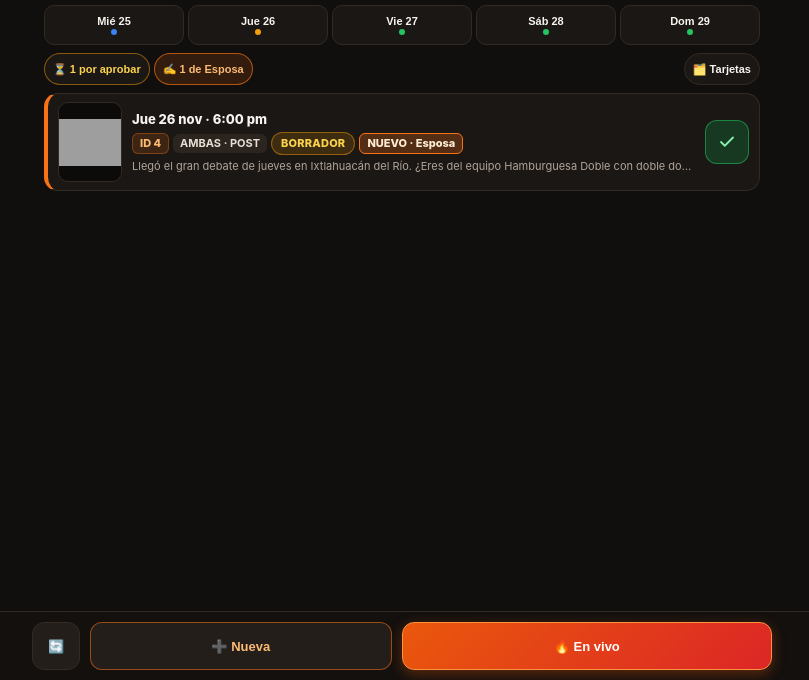
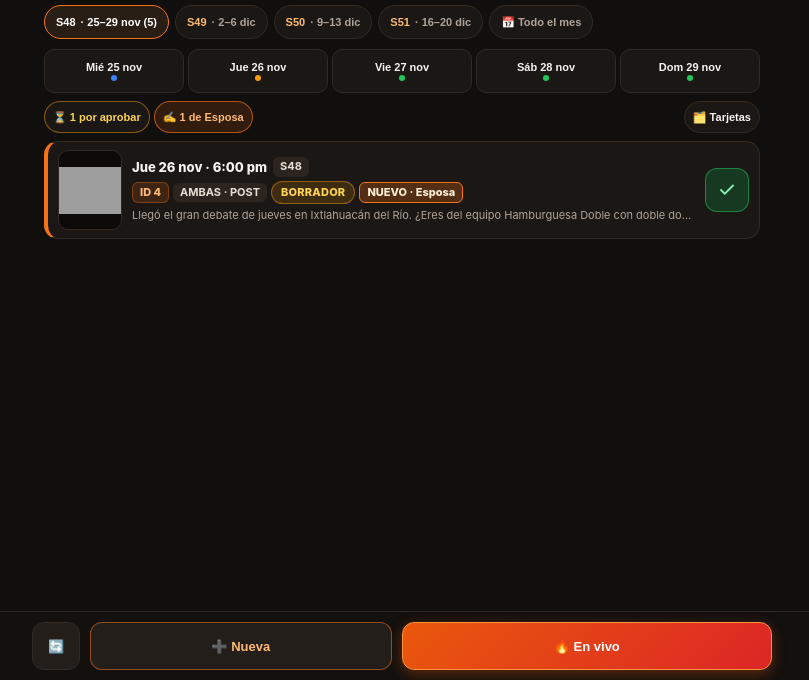
Before and after one commit to alegriacontreras03-rgb/laparrilla-studio, a plain HTML site: page index.html in a window 1280 px wide. Shown: the part 120-800 px from the top of the page, without its empty margins (238-1047 px from the left). Drawn offline with Linux system fonts and the light colour scheme; grey boxes are pictures that could not be loaded.

Commit message:
v12.3: planificador mensual de 4 semanas con numero de semana ISO, fechas reales y selector rapido en Nueva

```diff
--- a/app.js
+++ b/app.js
@@ -1,6 +1,6 @@
 "use strict";
 
-const APP_VERSION = "v12.2";
+const APP_VERSION = "v12.3";
 const CLOUDINARY_PREFIX = "https://res.cloudinary.com/sgn99usk/";
 const FALLBACK_LOGO_URL = "https://res.cloudinary.com/sgn99usk/image/upload/v1795549736/r2hnfddyonxj127l8uop.jpg";
 const AVATAR_LOGO_URL = "https://res.cloudinary.com/sgn99usk/image/upload/w_96,h_96,c_fill,r_max,f_auto,q_auto/v1795549736/r2hnfddyonxj127l8uop.jpg";
@@ -88,21 +88,55 @@ function getNowTimeMx() {
   }
 }
 
-function getNextWeekDatesMx() {
+function getIsoWeekNumber(fechaStr) {
+  const m = String(fechaStr || "").match(/^(\d{4})-(\d{2})-(\d{2})/);
+  if (!m) return 0;
+  const d = new Date(Date.UTC(Number(m[1]), Number(m[2]) - 1, Number(m[3])));
+  const dayNum = d.getUTCDay() || 7;
+  d.setUTCDate(d.getUTCDate() + 4 - dayNum);
+  const yearStart = new Date(Date.UTC(d.getUTCFullYear(), 0, 1));
+  return Math.ceil((((d - yearStart) / 86400000) + 1) / 7);
+}
+
+function getFourWeeksMx() {
+  const months = ["ene", "feb", "mar", "abr", "may", "jun", "jul", "ago", "sep", "oct", "nov", "dic"];
   const today = getTodayMx();
   const [y, m, d] = today.split("-").map(Number);
   const base = new Date(y, m - 1, d, 12, 0, 0);
-  const dow = base.getDay();
-  let daysToWed = (3 - dow + 7) % 7;
-  if (daysToWed === 0) daysToWed = 7;
+  const dow = base.getDay(); // 0=Dom, 1=Lun .. 6=Sab
+  const diffToMon = dow === 0 ? -6 : 1 - dow;
+  const thisMonday = new Date(base.getTime() + diffToMon * 86400000);
   const fmt = (dt) => `${dt.getFullYear()}-${String(dt.getMonth() + 1).padStart(2, "0")}-${String(dt.getDate()).padStart(2, "0")}`;
-  return {
-    "Mié": fmt(new Date(base.getTime() + daysToWed * 86400000)),
-    "Jue": fmt(new Date(base.getTime() + (daysToWed + 1) * 86400000)),
-    "Vie": fmt(new Date(base.getTime() + (daysToWed + 2) * 86400000)),
-    "Sáb": fmt(new Date(base.getTime() + (daysToWed + 3) * 86400000)),
-    "Dom": fmt(new Date(base.getTime() + (daysToWed + 4) * 86400000))
-  };
+  const weeks = [];
+  for (let i = 0; i < 4; i++) {
+    const mon = new Date(thisMonday.getTime() + i * 7 * 86400000);
+    const wed = new Date(mon.getTime() + 2 * 86400000);
+    const thu = new Date(mon.getTime() + 3 * 86400000);
+    const fri = new Date(mon.getTime() + 4 * 86400000);
+    const sat = new Date(mon.getTime() + 5 * 86400000);
+    const sun = new Date(mon.getTime() + 6 * 86400000);
+    const wedStr = fmt(wed);
+    const sunStr = fmt(sun);
+    const wNum = getIsoWeekNumber(wedStr);
+    const mWed = months[wed.getMonth()];
+    const mSun = months[sun.getMonth()];
+    const rangeLabel = mWed === mSun
+      ? `${wed.getDate()}–${sun.getDate()} ${mSun}`
+      : `${wed.getDate()} ${mWed}–${sun.getDate()} ${mSun}`;
+    weeks.push({
+      idx: i,
+      weekNum: wNum,
+      rangeLabel,
+      mon: fmt(mon),
+      sun: sunStr,
+      dates: { "Mié": wedStr, "Jue": fmt(thu), "Vie": fmt(fri), "Sáb": fmt(sat), "Dom": sunStr }
+    });
+  }
+  return weeks;
+}
+
+function getNextWeekDatesMx() {
+  return getFourWeeksMx()[1].dates;
 }
 
 function getDiaFromFecha(fechaStr) {
@@ -283,7 +317,9 @@ let featureFlags = { insightsSyncEnabled: false, autoCommentsEnabled: false };
 
 let currentView = "CALENDAR";     // CALENDAR | SUGGESTIONS | PULSE
 let currentFilter = "PENDING";    // PENDING | APROBADO | PUBLICADO | ALL | ERRORS | NEW_OTHER
-let dayFilter = null;
+let selectedWeekIdx = 0;          // 0..3 (próximas 4 semanas) | -1 (todo el mes)
+let dayFilter = null;             // "YYYY-MM-DD" exacto
+let newPostWeekIdx = 1;           // Semana seleccionada en modal + Nueva
 let sugDayFilter = "Todos";
 let compactMode = true;           // Vista compacta predeterminada (~108 px por fila)
 const expandedCards = {};         // id -> true si expandida en vista compacta
@@ -843,27 +879,44 @@ function renderMockup(post, mode, key, isFullscreen = false) {
     </div>`;
 }
 
-// ===== TIRA SEMANAL CON FECHA + PUNTOS =====
+// ===== SELECTOR DE 4 SEMANAS + TIRA SEMANAL CON FECHA REAL =====
 function renderWeekStripHtml(activePosts) {
+  const weeks = getFourWeeksMx();
+  const activeWeek = selectedWeekIdx >= 0 ? (weeks[selectedWeekIdx] || weeks[0]) : weeks[0];
   const days = ["Mié", "Jue", "Vie", "Sáb", "Dom"];
-  const nw = getNextWeekDatesMx();
-  return `
+  const months = ["ene", "feb", "mar", "abr", "may", "jun", "jul", "ago", "sep", "oct", "nov", "dic"];
+
+  const monthBarHtml = `
+    <div class="month-bar" id="monthBar">
+      ${weeks.map(w => {
+        const wCount = activePosts.filter(p => p.fecha >= w.mon && p.fecha <= w.sun).length;
+        return `<button type="button" class="week-chip ${selectedWeekIdx === w.idx ? "active" : ""}" data-week-idx="${w.idx}">
+          <strong>S${w.weekNum}</strong> · ${escapeHtml(w.rangeLabel)}${wCount ? ` (${wCount})` : ""}
+        </button>`;
+      }).join("")}
+      <button type="button" class="week-chip ${selectedWeekIdx === -1 ? "active" : ""}" data-week-idx="-1">📅 Todo el mes</button>
+    </div>`;
+
+  const stripHtml = selectedWeekIdx === -1 ? "" : `
     <div class="week-strip" id="weekStrip">
       ${days.map(d => {
-        const dayPosts = activePosts.filter(p => (p.dia || getDiaFromFecha(p.fecha)) === d);
-        const sampleFecha = (dayPosts[0] && dayPosts[0].fecha) || nw[d] || "";
-        const dayNum = sampleFecha.match(/-(\d{2})$/) ? Number(sampleFecha.slice(-2)) : "";
+        const dt = activeWeek.dates[d];
+        const dayPosts = activePosts.filter(p => p.fecha === dt);
+        const dayNum = Number(dt.slice(-2));
+        const monTxt = months[Number(dt.slice(5, 7)) - 1] || "";
         const dots = dayPosts.map(p => {
           const cls = isErrorEstado(p.estado) ? "error" : (p.estado === "PUBLICADO" ? "published" : (p.estado === "APROBADO" ? "approved" : "draft"));
           return `<span class="dot ${cls}" title="${escapeHtml(p.estado)}"></span>`;
         }).join("");
         return `
-          <button type="button" class="day-pill ${dayFilter === d ? "active" : ""}" data-day="${escapeHtml(d)}">
-            <span>${escapeHtml(d)}${dayNum ? " " + dayNum : ""}</span>
+          <button type="button" class="day-pill ${dayFilter === dt ? "active" : ""}" data-day="${escapeHtml(dt)}">
+            <span>${escapeHtml(d)} ${dayNum} ${monTxt}</span>
             <div class="day-dots">${dots}</div>
           </button>`;
       }).join("")}
     </div>`;
+
+  return monthBarHtml + stripHtml;
 }
 
 // ===== PULSO (P2: ERRORES Y ALCANCE SEPARADOS + BARRA SEMANAL) =====
@@ -1018,6 +1071,8 @@ function render() {
       <button type="button" class="sum-chip" id="toggleCompactBtn">${compactMode ? "🗂️ Tarjetas" : "☰ Lista"}</button>
     </div>`;
 
+  const weeks = getFourWeeksMx();
+  const activeWeek = selectedWeekIdx >= 0 ? (weeks[selectedWeekIdx] || weeks[0]) : null;
   const visible = activePosts.filter(p => {
     const matchTab = currentFilter === "ALL"
       ? true
@@ -1028,17 +1083,22 @@ function render() {
           : currentFilter === "NEW_OTHER"
             ? isUnseenFromOther(p)
             : p.estado === currentFilter;
-    const matchDay = !dayFilter || (p.dia || getDiaFromFecha(p.fecha)) === dayFilter;
-    return matchTab && matchDay;
+    const matchWeek = !activeWeek || (p.fecha >= activeWeek.mon && p.fecha <= activeWeek.sun);
+    const matchDay = !dayFilter || p.fecha === dayFilter;
+    return matchTab && matchWeek && matchDay;
   });
 
   if (!visible.length) {
     const isOfflineEmpty = syncCfg.url && !sessionSynced && lastSyncOk === false;
+    const dayLabel = dayFilter ? formatReadableDate(dayFilter, "18:00").split(" · ")[0] : "";
+    const scopeLabel = dayLabel
+      ? ` para ${escapeHtml(dayLabel)}`
+      : (activeWeek ? ` en S${activeWeek.weekNum} (${escapeHtml(activeWeek.rangeLabel)})` : "");
     const msg = isOfflineEmpty
       ? "No se pudo conectar a Google Sheets. Revisa tu señal y toca 🔄."
       : (currentFilter === "PENDING"
-        ? "¡Todo al día! No tienes borradores ni errores pendientes 🎉"
-        : `No hay publicaciones en este filtro${dayFilter ? " para " + escapeHtml(dayFilter) : ""}.`);
+        ? `¡Todo al día${scopeLabel}! No tienes borradores ni errores pendientes 🎉`
+        : `No hay publicaciones en este filtro${scopeLabel}.`);
     feed.innerHTML = renderWeekStripHtml(activePosts) + summaryHtml + `
       <div class="empty-state">
         <div class="empty-state-icon">${isOfflineEmpty ? "📴" : "🔥"}</div>
@@ -1081,6 +1141,7 @@ function renderCompactRow(post) {
       <div class="compact-body">
         <div class="compact-meta">
           <span class="compact-date">${escapeHtml(formatReadableDate(post.fecha, post.hora))}</span>
+          <span class="format-chip">S${getIsoWeekNumber(post.fecha)}</span>
           ${rel ? `<span class="rel-time">${escapeHtml(rel)}</span>` : ""}
         </div>
         <div class="compact-sub">
@@ -1161,6 +1222,7 @@ function renderFullCard(post) {
       <div class="card-top">
         <div class="meta-left">
           <span class="id-chip">ID ${escapeHtml(post.id)}</span>
+          <span class="format-chip">S${getIsoWeekNumber(post.fecha)}</span>
           <span class="date-label">${escapeHtml(formatReadableDate(post.fecha, post.hora))}</span>
           ${rel ? `<span class="rel-time">${escapeHtml(rel)}</span>` : ""}
           <span class="format-chip">${escapeHtml(post.red)} · ${escapeHtml(post.formato)}</span>
@@ -1479,7 +1541,14 @@ document.getElementById("feed").addEventListener("input", (e) => {
 });
 
 document.getElementById("feed").addEventListener("click", async (e) => {
-  // Tira semanal
+  // Selector de 4 semanas + tira semanal
+  const weekChipBtn = e.target.closest("[data-week-idx]");
+  if (weekChipBtn) {
+    selectedWeekIdx = Number(weekChipBtn.dataset.weekIdx);
+    dayFilter = null;
+    render();
+    return;
+  }
   const dayBtn = e.target.closest("[data-day]");
   if (dayBtn) {
     dayFilter = dayFilter === dayBtn.dataset.day ? null : dayBtn.dataset.day;
@@ -2144,18 +2213,42 @@ function refreshNewPostLive() {
 }
 
 function renderNewPostDayChips(selectedDate) {
-  const nw = getNextWeekDatesMx();
+  const weeks = getFourWeeksMx();
+  const months = ["ene", "feb", "mar", "abr", "may", "jun", "jul", "ago", "sep", "oct", "nov", "dic"];
+  if (selectedDate) {
+    const found = weeks.findIndex(w => selectedDate >= w.mon && selectedDate <= w.sun);
+    if (found >= 0) newPostWeekIdx = found;
+  }
+  const w = weeks[newPostWeekIdx] || weeks[0];
+  document.getElementById("newPostWeekChips").innerHTML = weeks.map(wk =>
+    `<button type="button" class="quick-chip ${wk.idx === w.idx ? "active" : ""}" data-new-week="${wk.idx}">S${wk.weekNum} · ${escapeHtml(wk.rangeLabel)}</button>`
+  ).join("");
   const days = ["Mié", "Jue", "Vie", "Sáb", "Dom"];
   document.getElementById("newPostDayChips").innerHTML = days.map(d => {
-    const dt = nw[d];
+    const dt = w.dates[d];
     const num = Number(dt.slice(-2));
-    return `<button type="button" class="quick-chip ${selectedDate === dt ? "active" : ""}" data-quick-date="${dt}">${d} ${num}</button>`;
+    const mon = months[Number(dt.slice(5, 7)) - 1] || "";
+    return `<button type="button" class="quick-chip ${selectedDate === dt ? "active" : ""}" data-quick-date="${dt}">${d} ${num} ${mon}</button>`;
   }).join("");
 }
 
+document.getElementById("newPostWeekChips").addEventListener("click", (e) => {
+  const btn = e.target.closest("[data-new-week]");
+  if (!btn) return;
+  newPostWeekIdx = Number(btn.dataset.newWeek);
+  const wk = getFourWeeksMx()[newPostWeekIdx];
+  const curDay = getDiaFromFecha(document.getElementById("newPostFecha").value);
+  const nextFecha = (wk && wk.dates[curDay]) ? wk.dates[curDay] : (wk ? wk.dates["Mié"] : getTodayMx());
+  document.getElementById("newPostFecha").value = nextFecha;
+  renderNewPostDayChips(nextFecha);
+  refreshNewPostLive();
+});
+
 document.getElementById("newPostBtn").addEventListener("click", () => {
-  const nw = getNextWeekDatesMx();
-  const defaultFecha = getTodayMx();
+  const weeks = getFourWeeksMx();
+  newPostWeekIdx = selectedWeekIdx >= 0 ? selectedWeekIdx : 1;
+  const activeWk = weeks[newPostWeekIdx] || weeks[0];
+  const defaultFecha = dayFilter || (selectedWeekIdx === 0 ? getTodayMx() : activeWk.dates["Mié"]);
   document.getElementById("newPostFecha").value = defaultFecha;
   document.getElementById("newPostHora").value = "18:00";
   document.getElementById("newPostCopy").value = "";
@@ -2575,7 +2668,7 @@ async function runHealthCheck() {
       <div style="font-size:var(--fs-xs);color:var(--muted);margin-top:2px;">${escapeHtml(detail)}</div>
     </div>`;
 
-  box.innerHTML = row("⏳", "Comprobando v12.2…", "Verificando app.js, CSP estricta, Service Worker, alertas, banderas y Google Apps Script…");
+  box.innerHTML = row("⏳", "Comprobando v12.3…", "Verificando app.js, CSP estricta, Service Worker, alertas, banderas y Google Apps Script…");
 
   let swOk = true;
   try {
@@ -2586,7 +2679,7 @@ async function runHealthCheck() {
   } catch { swOk = false; }
 
   const appHtml = swOk
-    ? row("✅", `App ${APP_VERSION} · Celular: ${syncCfg.editor || "Ale"}`, "JS externo (app.js), CSP sin unsafe-inline y caché offline v12.2.")
+    ? row("✅", `App ${APP_VERSION} · Celular: ${syncCfg.editor || "Ale"}`, "JS externo (app.js), CSP sin unsafe-inline y caché offline v12.3.")
     : row("⚠️", `App ${APP_VERSION} (revisa caché)`, "Toca 'Recarga limpia' si notas algo desactualizado.");
 
   let serverHtml = "";
--- a/index.html
+++ b/index.html
@@ -236,14 +236,43 @@
       gap: var(--sp-2);
     }
 
-    /* Tira semanal compacta (40px) con fecha + puntos */
+    /* Selector de 4 semanas (planificación mensual limpia sin saturar arriba) */
+    .month-bar {
+      display: flex;
+      gap: 6px;
+      overflow-x: auto;
+      scrollbar-width: none;
+      padding-bottom: 2px;
+    }
+    .month-bar::-webkit-scrollbar { display: none; }
+    .week-chip {
+      height: 34px;
+      padding: 0 11px;
+      border-radius: 999px;
+      border: 1px solid var(--border);
+      background: var(--surface);
+      color: var(--muted);
+      font-size: var(--fs-xs);
+      font-weight: 700;
+      white-space: nowrap;
+      cursor: pointer;
+      display: inline-flex;
+      align-items: center;
+      gap: 5px;
+      flex-shrink: 0;
+    }
+    .week-chip strong { color: #fdba74; font-weight: 800; }
+    .week-chip.active { background: #291e16; border-color: var(--accent); color: #fff; }
+    .week-chip.active strong { color: #fff; }
+
+    /* Tira semanal compacta (44px) con día real + fecha + puntos */
     .week-strip {
       display: grid;
       grid-template-columns: repeat(5, minmax(0, 1fr));
       gap: var(--sp-1);
     }
     .day-pill {
-      height: 40px;
+      height: 44px;
       background: var(--surface);
       border: 1px solid var(--border);
       border-radius: 10px;
@@ -1347,7 +1376,8 @@
         </div>
 
         <div>
-          <span class="label-xs">Día rápido (próxima semana)</span>
+          <span class="label-xs">Semana y día real (próximas 4 semanas)</span>
+          <div class="chip-row" id="newPostWeekChips" style="margin-bottom:6px;"></div>
           <div class="chip-row" id="newPostDayChips"></div>
         </div>
         <div>
@@ -1523,7 +1553,7 @@
           <span class="label-xs">Upload Preset de Cloudinary (para subir desde cámara)</span>
           <input type="text" id="cldPresetInput" placeholder="ej. laparrilla_unsigned" />
         </div>
-        <button class="btn" id="openHealthFromSyncBtn" type="button" style="border-color:rgba(249,115,22,0.5);color:#fdba74;">🩺 Diagnóstico del sistema (v12.2)</button>
+        <button class="btn" id="openHealthFromSyncBtn" type="button" style="border-color:rgba(249,115,22,0.5);color:#fdba74;">🩺 Diagnóstico del sistema (v12.3)</button>
       </div>
       <div class="modal-footer">
         <button class="btn btn-decline" id="disconnectSyncBtn" type="button" style="flex:0 0 auto;">Desconectar</button>
@@ -1532,12 +1562,12 @@
     </div>
   </div>
 
-  <!-- Modal: 🩺 Diagnóstico del Sistema (v12.2) -->
+  <!-- Modal: 🩺 Diagnóstico del Sistema (v12.3) -->
   <div class="modal-backdrop" id="healthModal">
     <div class="modal-sheet">
       <div class="modal-drag"></div>
       <div class="modal-head">
-        <h2>🩺 Diagnóstico (v12.2)</h2>
+        <h2>🩺 Diagnóstico (v12.3)</h2>
         <button class="btn" id="closeHealthBtn" type="button">✖</button>
       </div>
       <div class="modal-body">
--- a/sw.js
+++ b/sw.js
@@ -1,5 +1,5 @@
-const SHELL_CACHE = "lp-studio-shell-v12.2";
-const IMG_CACHE = "lp-studio-img-v12.2";
+const SHELL_CACHE = "lp-studio-shell-v12.3";
+const IMG_CACHE = "lp-studio-img-v12.3";
 const SHELL_FILES = ["./", "./index.html", "./app.js", "./manifest.json"];
 
 self.addEventListener("install", (e) => {
```
